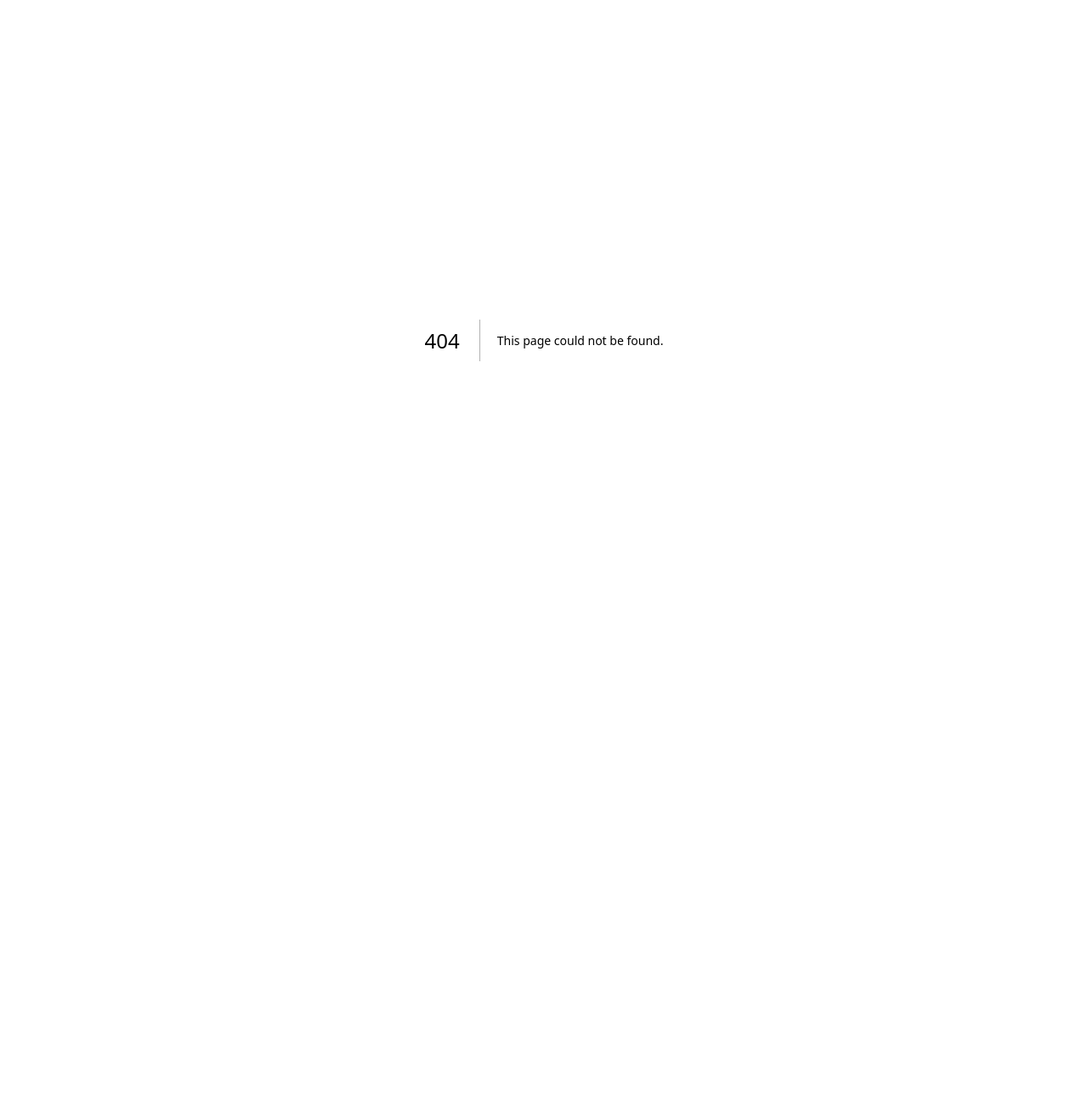
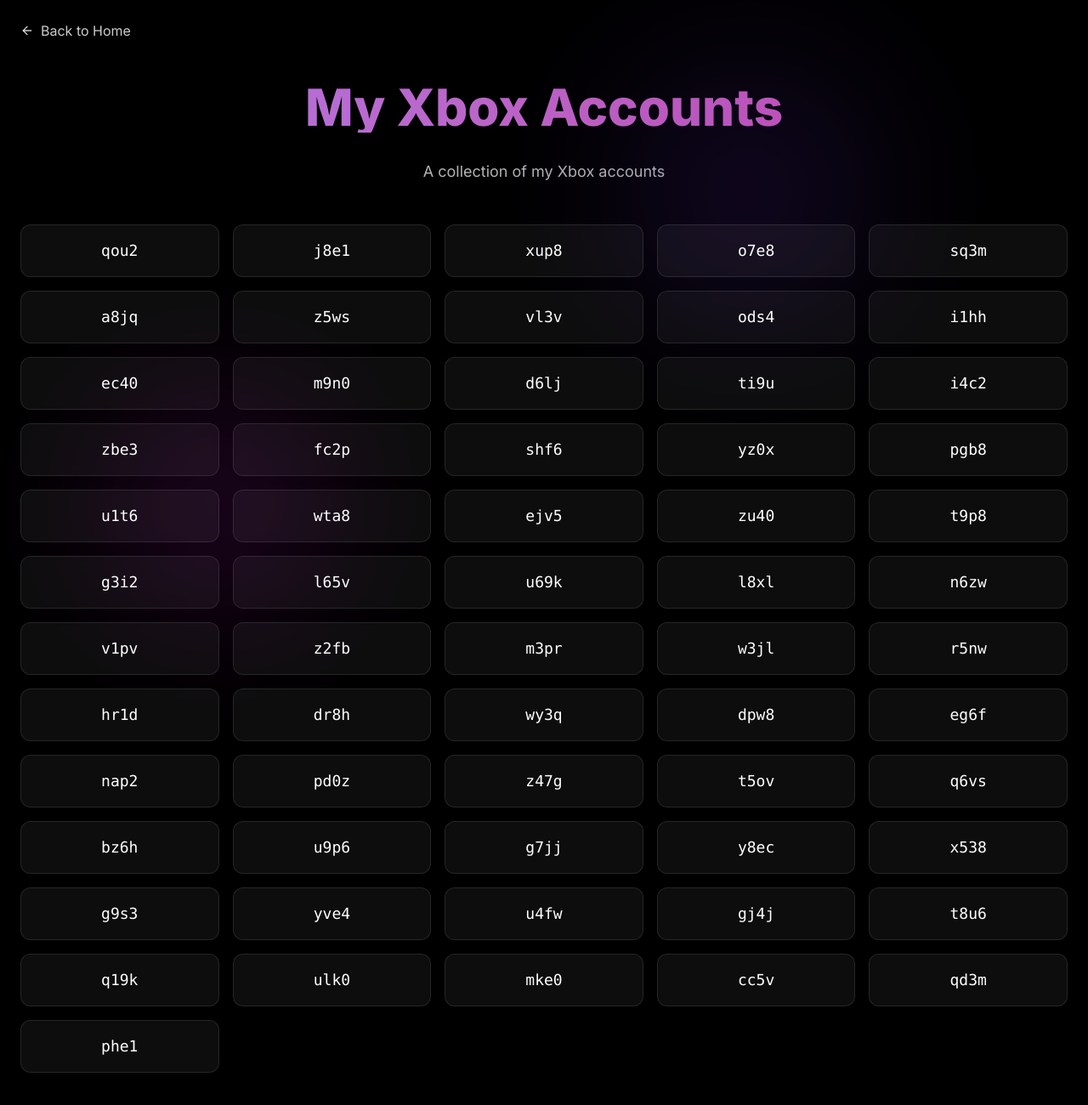
Before and after one commit to qou2/qou2, a Next.js app: page /xbox-accounts in a window 1280 px wide. Before the commit this address had no page. Shown: the top 1300 px of the page at 85% size. Before the commit the page ends 800 px from the top, so only its background shows below. Built offline with nearby package versions, Linux system fonts and the light colour scheme.

Commit message:
Add files via upload

```diff
--- /dev/null
+++ b/app/xbox-accounts/page.tsx
@@ -0,0 +1,132 @@
+"use client"
+
+import Link from "next/link"
+import { ArrowLeft } from "lucide-react"
+import { motion } from "framer-motion"
+
+export default function XboxAccountsPage() {
+  // List of Xbox accounts
+  const xboxAccounts = [
+    "qou2",
+    "j8e1",
+    "xup8",
+    "o7e8",
+    "sq3m",
+    "a8jq",
+    "z5ws",
+    "vl3v",
+    "ods4",
+    "i1hh",
+    "ec40",
+    "m9n0",
+    "d6lj",
+    "ti9u",
+    "i4c2",
+    "zbe3",
+    "fc2p",
+    "shf6",
+    "yz0x",
+    "pgb8",
+    "u1t6",
+    "wta8",
+    "ejv5",
+    "zu40",
+    "t9p8",
+    "g3i2",
+    "l65v",
+    "u69k",
+    "l8xl",
+    "n6zw",
+    "v1pv",
+    "z2fb",
+    "m3pr",
+    "w3jl",
+    "r5nw",
+    "hr1d",
+    "dr8h",
+    "wy3q",
+    "dpw8",
+    "eg6f",
+    "nap2",
+    "pd0z",
+    "z47g",
+    "t5ov",
+    "q6vs",
+    "bz6h",
+    "u9p6",
+    "g7jj",
+    "y8ec",
+    "x538",
+    "g9s3",
+    "yve4",
+    "u4fw",
+    "gj4j",
+    "t8u6",
+    "q19k",
+    "ulk0",
+    "mke0",
+    "cc5v",
+    "qd3m",
+    "phe1",
+  ]
+
+  return (
+    <main className="min-h-screen bg-black text-white overflow-hidden">
+      {/* Background Elements */}
+      <div className="fixed inset-0 z-[-2] bg-[radial-gradient(ellipse_at_top_right,_var(--tw-gradient-stops))] from-purple-900/20 via-black to-black"></div>
+      <div className="fixed inset-0 z-[-1] bg-grid-white/[0.02] [mask-image:radial-gradient(ellipse_80%_50%_at_50%_0%,black_70%,transparent_100%)]"></div>
+
+      {/* Floating Orbs */}
+      <div className="fixed top-20 right-[20%] w-72 h-72 rounded-full bg-purple-600/20 blur-[100px] animate-pulse"></div>
+      <div className="fixed bottom-20 left-[10%] w-64 h-64 rounded-full bg-fuchsia-600/20 blur-[100px] animate-pulse-slow"></div>
+
+      {/* Header */}
+      <header className="fixed top-0 left-0 right-0 z-50 flex justify-between items-center p-6">
+        <Link href="/" className="flex items-center gap-2 text-white/80 hover:text-white transition-colors">
+          <ArrowLeft className="w-4 h-4" />
+          <span>Back to Home</span>
+        </Link>
+      </header>
+
+      <div className="container mx-auto px-6 pt-24 pb-16">
+        <motion.h1
+          className="text-5xl md:text-6xl font-extrabold mb-8 bg-clip-text text-transparent bg-gradient-to-r from-purple-400 to-pink-600 animate-gradient text-center"
+          initial={{ opacity: 0, y: -20 }}
+          animate={{ opacity: 1, y: 0 }}
+          transition={{ duration: 0.5 }}
+        >
+          My Xbox Accounts
+        </motion.h1>
+
+        <motion.div
+          className="max-w-4xl mx-auto mb-12 text-center"
+          initial={{ opacity: 0 }}
+          animate={{ opacity: 1 }}
+          transition={{ delay: 0.2, duration: 0.5 }}
+        >
+          <p className="text-lg text-white/70">A collection of my Xbox accounts</p>
+        </motion.div>
+
+        <motion.div
+          className="grid grid-cols-2 sm:grid-cols-3 md:grid-cols-4 lg:grid-cols-5 gap-4"
+          initial={{ opacity: 0, y: 20 }}
+          animate={{ opacity: 1, y: 0 }}
+          transition={{ delay: 0.4, duration: 0.5 }}
+        >
+          {xboxAccounts.map((account, index) => (
+            <motion.div
+              key={account}
+              className="bg-white/5 backdrop-blur-sm border border-white/10 rounded-xl p-4 flex items-center justify-center hover:bg-white/10 hover:border-purple-500/30 transition-all duration-300"
+              initial={{ opacity: 0, y: 20 }}
+              animate={{ opacity: 1, y: 0 }}
+              transition={{ delay: 0.1 * (index % 10), duration: 0.5 }}
+              whileHover={{ y: -5 }}
+            >
+              <span className="font-mono text-lg font-medium">{account}</span>
+            </motion.div>
+          ))}
+        </motion.div>
+      </div>
+    </main>
+  )
+}
```
